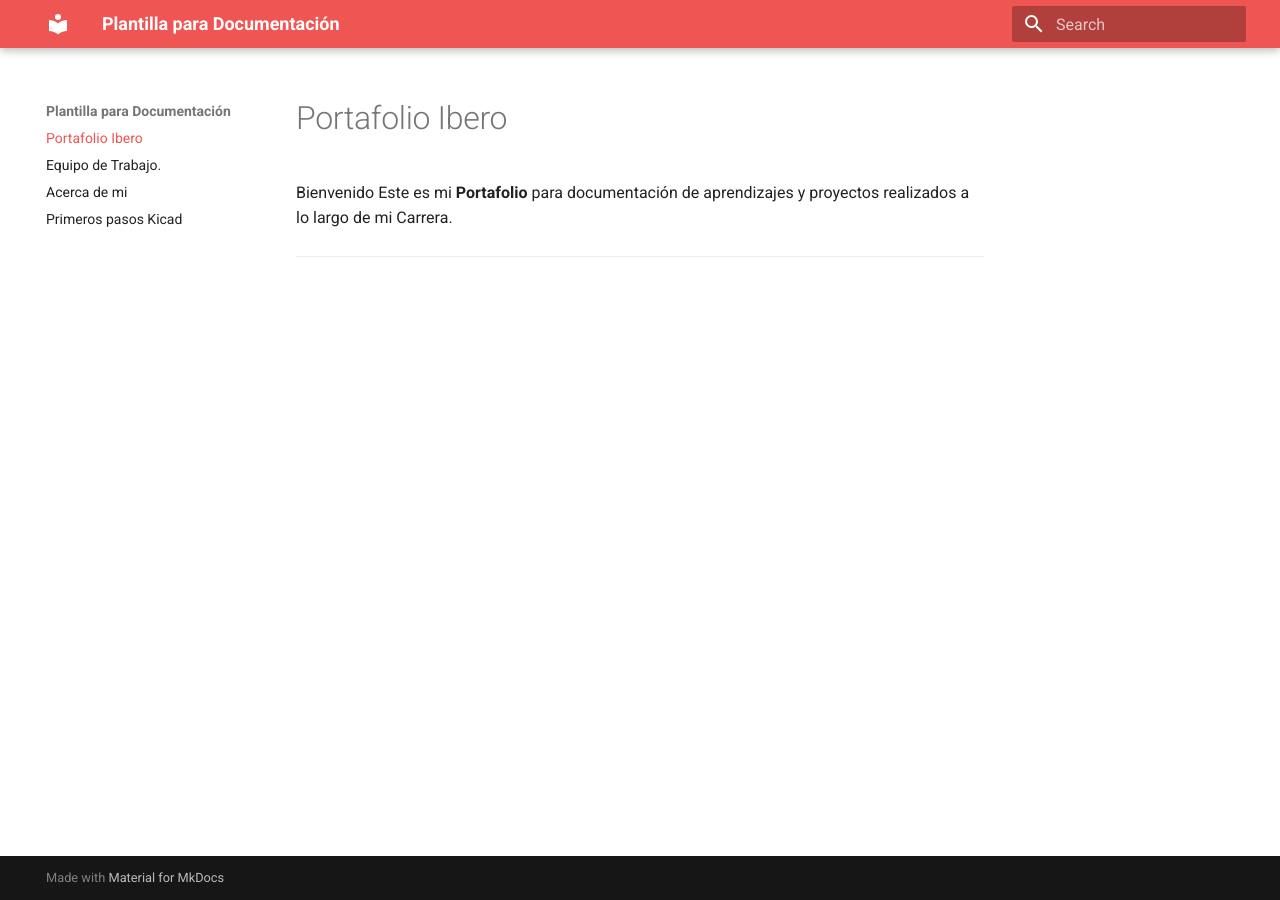
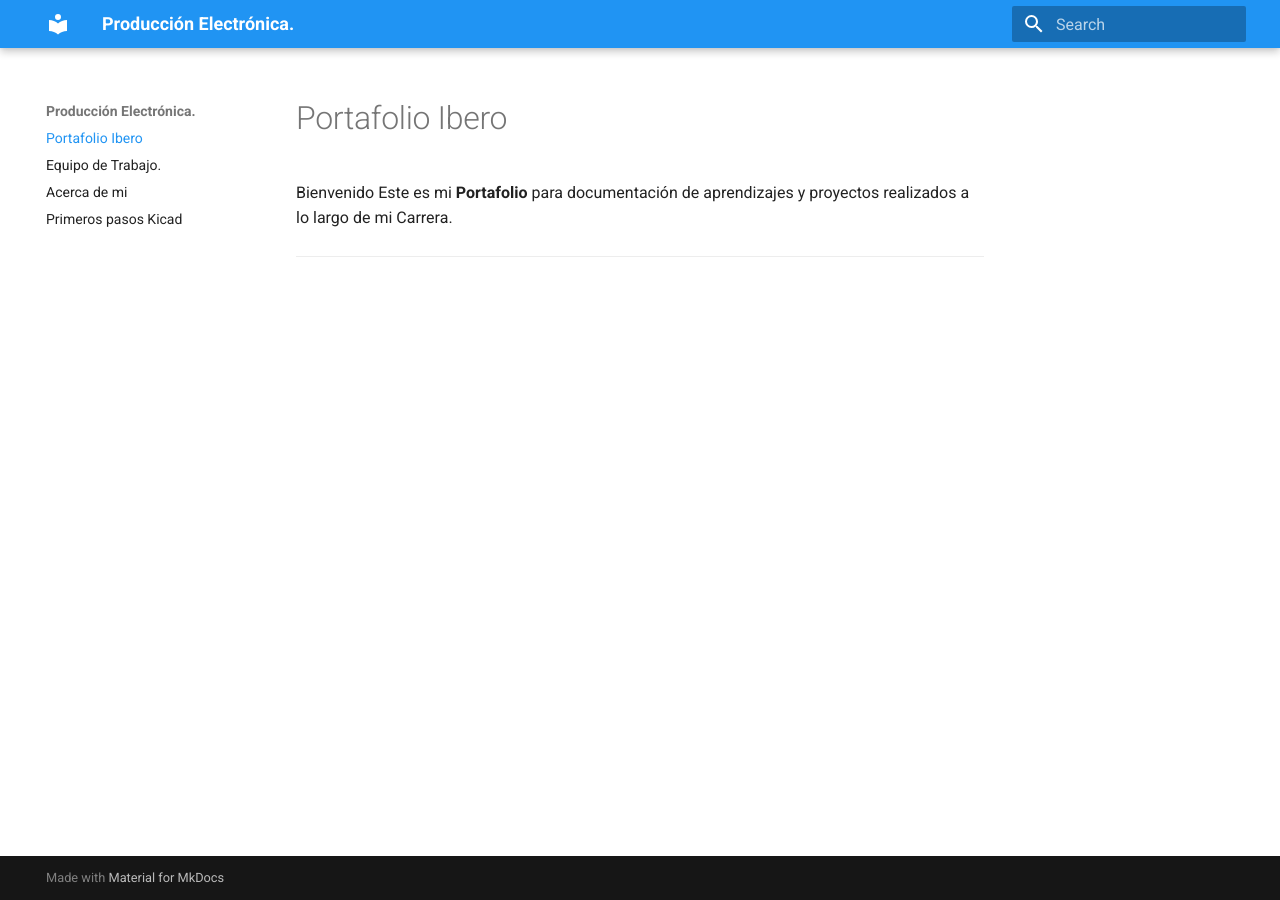
Before and after one commit to Joy-2307/Producci-n-Electr-nica-JIGR, an MkDocs documentation site: the page built from docs/index.md, in a window 1280 px wide. Built offline with MkDocs 1.6.1 and Material for MkDocs 9.7.7, drawn with Linux system fonts in a browser that asks for light colours.

Commit message:
Update mkdocs.yml

```diff
--- a/mkdocs.yml
+++ b/mkdocs.yml
@@ -1,4 +1,4 @@
-site_name: Plantilla para Documentación
+site_name: Producción Electrónica.
 markdown_extensions:
   - pymdownx.highlight:
       anchor_linenums: true
@@ -29,7 +29,7 @@ theme:
   highlightjs: true
   palette:
       - scheme: default
-        primary: red
+        primary: blue
 
   features:
     - content.code.copy
```
